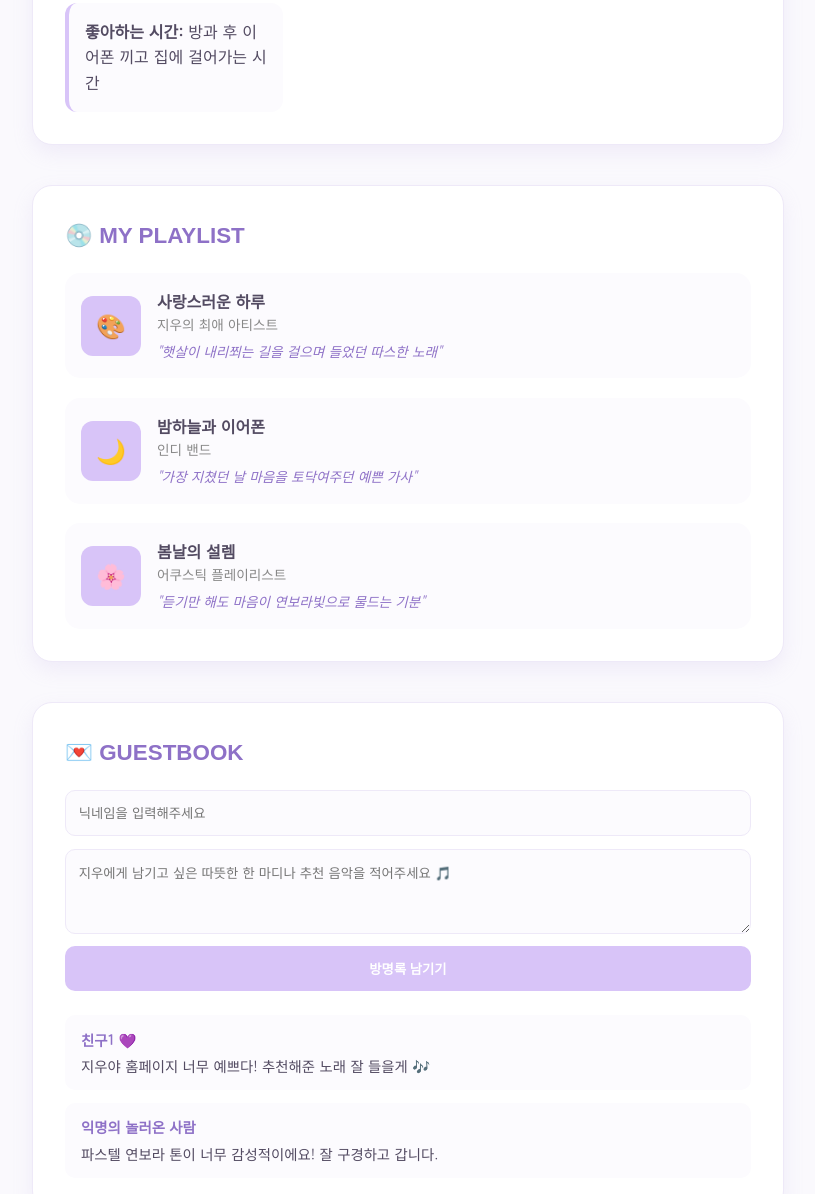
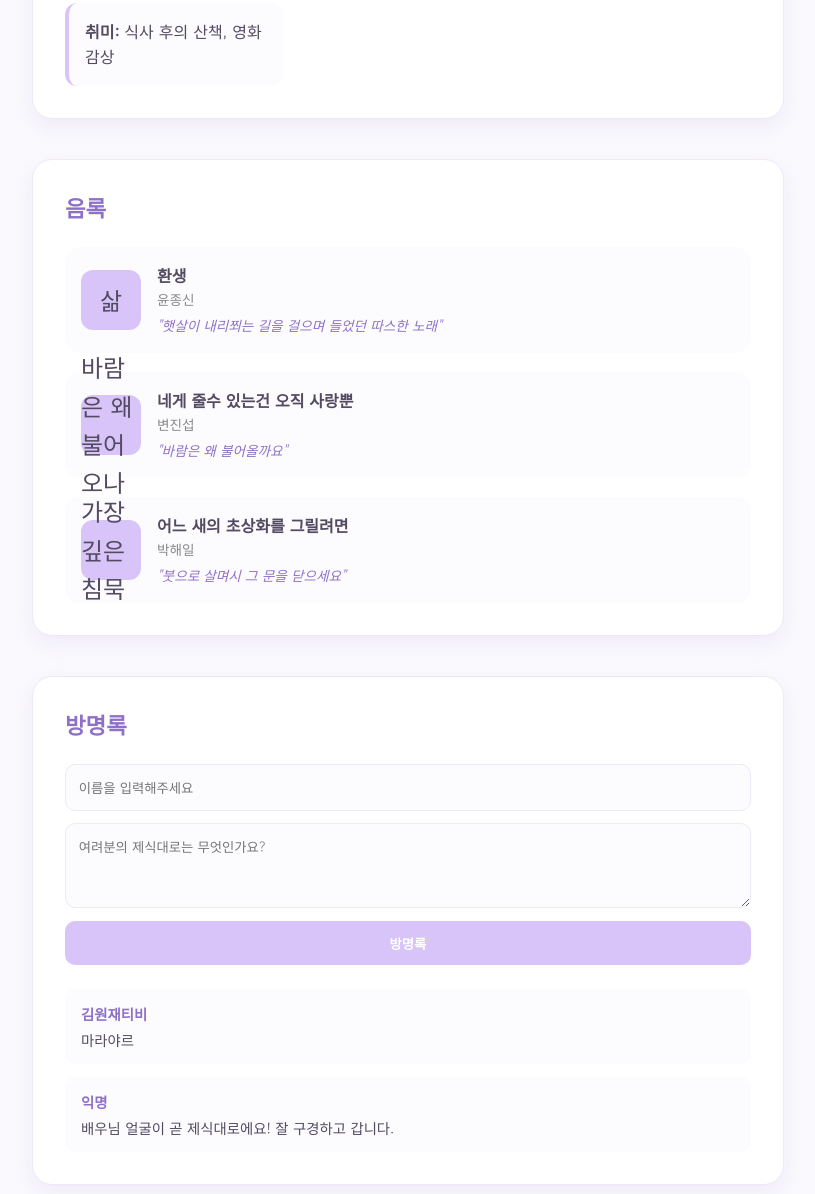
Before and after one commit to nayeona09-dotcom/skdusdk, a plain HTML site: page index.html in a window 1280 px wide. Shown: the part 730-1924 px from the top of the page, without its empty margins (232-1047 px from the left). Drawn offline with Linux system fonts and the light colour scheme; a web font is replaced by a local one.

Commit message:
Update index.html

```diff
--- a/index.html
+++ b/index.html
@@ -3,7 +3,7 @@
 <head>
     <meta charset="UTF-8">
     <meta name="viewport" content="width=device-width, initial-scale=1.0">
-    <title>지우의 음악 이야기 🎵</title>
+    <title>박해일 이야기 🎵</title>
     <!-- 구글 폰트: 귀엽고 따스한 폰트 적용 -->
     <link rel="preconnect" href="https://fonts.googleapis.com">
     <link rel="preconnect" href="https://fonts.gstatic.com" crossorigin>
@@ -261,12 +261,12 @@
 
     <!-- 상단 메뉴바 -->
     <header>
-        <h1 class="site-title">지우의 음악 이야기 🎵</h1>
+        <h1 class="site-title">박해일 이야기 </h1>
         <nav>
-            <a href="#home">HOME</a>
-            <a href="#about">ABOUT ME</a>
-            <a href="#playlist">MY PLAYLIST</a>
-            <a href="#guestbook">GUESTBOOK</a>
+            <a href="#home">홈</a>
+            <a href="#about">제식대로</a>
+            <a href="#playlist">음록</a>
+            <a href="#guestbook">방명록</a>
         </nav>
     </header>
 
@@ -275,7 +275,7 @@
         <section id="home">
             <div class="intro-box">
                 <div class="profile-img">🎧</div>
-                <h2>안녕하세요, 지우의 공간에 오신 걸 환영해요!</h2>
+                <h2>안녕하세요, 배우 박해일입니다</h2>
                 <p style="margin-top: 0.8rem; color: #777;">
                     음악과 함께하는 따스한 일상을 기록하는 공간입니다.<br>
                     오늘 여러분의 하루를 채워준 노래는 무엇인가요?
@@ -285,55 +285,55 @@
 
         <!-- ABOUT ME 섹션 -->
         <section id="about">
-            <h2 class="section-title">✨ ABOUT ME</h2>
+            <h2 class="section-title">제식대로</h2>
             <div class="about-grid">
                 <div class="about-item">
-                    <strong>이름:</strong> 지우 ( Jiwoo )
+                    <strong>이름:</strong> 박해일 ( 朴海日 )
                 </div>
                 <div class="about-item">
-                    <strong>신분:</strong> 고등학교 1학년 🌸
+                    <strong>신분:</strong> 1977년 1월 26일 출생
                 </div>
                 <div class="about-item">
-                    <strong>취미:</strong> 예쁜 앨범 커버 모으기, 가사 받아 적기
+                    <strong>취미:</strong> 미음완보, 자연완상
                 </div>
                 <div class="about-item">
-                    <strong>좋아하는 시간:</strong> 방과 후 이어폰 끼고 집에 걸어가는 시간
+                    <strong>취미:</strong> 식사 후의 산책, 영화 감상
                 </div>
             </div>
         </section>
 
         <!-- MY PLAYLIST 섹션 -->
         <section id="playlist">
-            <h2 class="section-title">💿 MY PLAYLIST</h2>
+            <h2 class="section-title">음록</h2>
             <div class="playlist">
 
                 <!-- 곡 카드 1 -->
                 <div class="music-card">
-                    <div class="album-art">🎨</div>
+                    <div class="album-art">삶</div>
                     <div class="music-info">
-                        <div class="music-title">사랑스러운 하루</div>
-                        <div class="music-artist">지우의 최애 아티스트</div>
+                        <div class="music-title">환생</div>
+                        <div class="music-artist">윤종신</div>
                         <div class="lyrics">"햇살이 내리쬐는 길을 걸으며 들었던 따스한 노래"</div>
                     </div>
                 </div>
 
                 <!-- 곡 카드 2 -->
                 <div class="music-card">
-                    <div class="album-art">🌙</div>
+                    <div class="album-art">바람은 왜 불어오나</div>
                     <div class="music-info">
-                        <div class="music-title">밤하늘과 이어폰</div>
-                        <div class="music-artist">인디 밴드</div>
-                        <div class="lyrics">"가장 지쳤던 날 마음을 토닥여주던 예쁜 가사"</div>
+                        <div class="music-title">네게 줄수 있는건 오직 사랑뿐</div>
+                        <div class="music-artist">변진섭</div>
+                        <div class="lyrics">"바람은 왜 불어올까요"</div>
                     </div>
                 </div>
 
                 <!-- 곡 카드 3 -->
                 <div class="music-card">
-                    <div class="album-art">🌸</div>
+                    <div class="album-art">가장 깊은 침묵</div>
                     <div class="music-info">
-                        <div class="music-title">봄날의 설렘</div>
-                        <div class="music-artist">어쿠스틱 플레이리스트</div>
-                        <div class="lyrics">"듣기만 해도 마음이 연보라빛으로 물드는 기분"</div>
+                        <div class="music-title">어느 새의 초상화를 그릴려면</div>
+                        <div class="music-artist">박해일</div>
+                        <div class="lyrics">"붓으로 살며시 그 문을 닫으세요"</div>
                     </div>
                 </div>
 
@@ -342,21 +342,21 @@
 
         <!-- GUESTBOOK 섹션 -->
         <section id="guestbook">
-            <h2 class="section-title">💌 GUESTBOOK</h2>
-            <form class="guestbook-form" onsubmit="event.preventDefault(); alert('방명록이 등록되었습니다! (예시)');">
-                <input type="text" placeholder="닉네임을 입력해주세요" required>
-                <textarea rows="3" placeholder="지우에게 남기고 싶은 따뜻한 한 마디나 추천 음악을 적어주세요 🎵" required></textarea>
-                <button type="submit">방명록 남기기</button>
+            <h2 class="section-title">방명록</h2>
+            <form class="guestbook-form" onsubmit="event.preventDefault(); alert('방명록이 등록되었습니다 (예시)');">
+                <input type="text" placeholder="이름을 입력해주세요" required>
+                <textarea rows="3" placeholder="여려분의 제식대로는 무엇인가요?" required></textarea>
+                <button type="submit">방명록 </button>
             </form>
 
             <div class="guest-list">
                 <div class="guest-item">
-                    <div class="guest-name">친구1 💜</div>
-                    <div>지우야 홈페이지 너무 예쁘다! 추천해준 노래 잘 들을게 🎶</div>
+                    <div class="guest-name">김원재티비</div>
+                    <div>마라야르</div>
                 </div>
                 <div class="guest-item">
-                    <div class="guest-name">익명의 놀러온 사람</div>
-                    <div>파스텔 연보라 톤이 너무 감성적이에요! 잘 구경하고 갑니다.</div>
+                    <div class="guest-name">익명</div>
+                    <div>배우님 얼굴이 곧 제식대로에요! 잘 구경하고 갑니다.</div>
                 </div>
             </div>
         </section>
```
